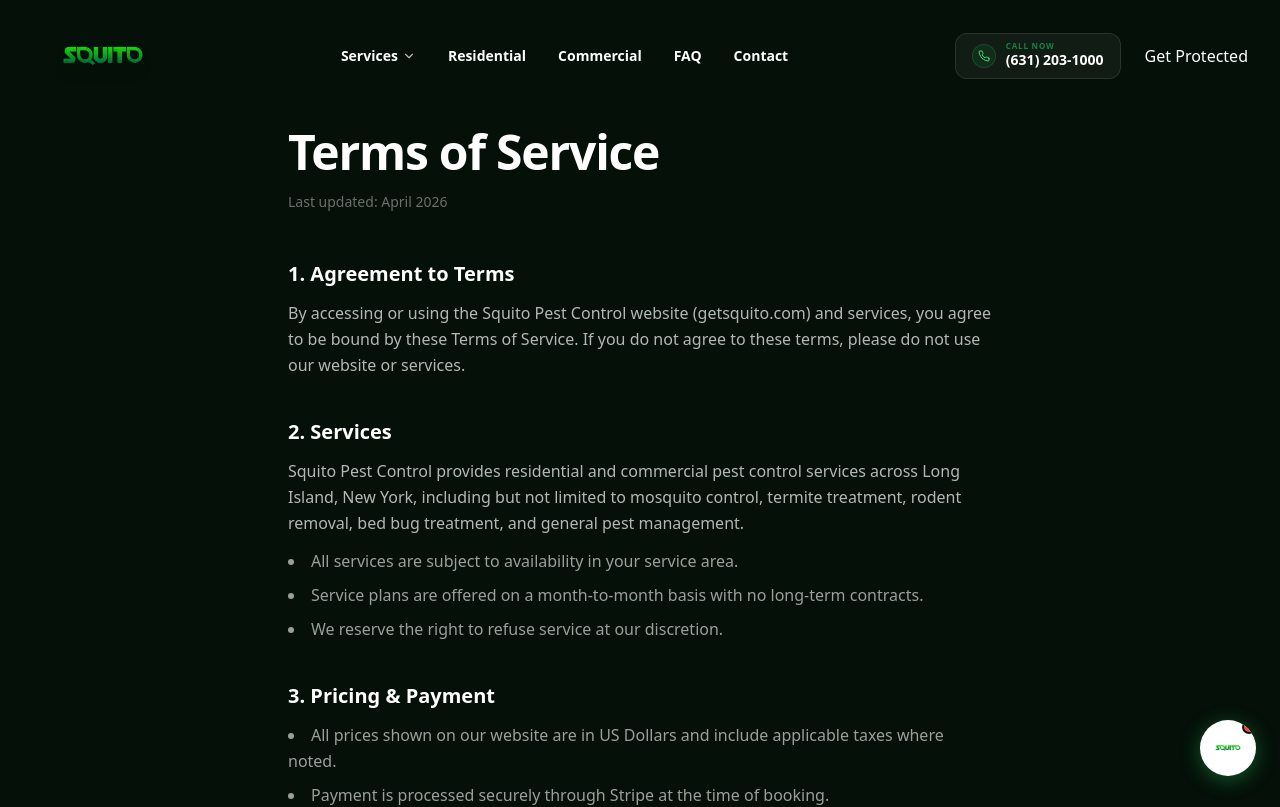
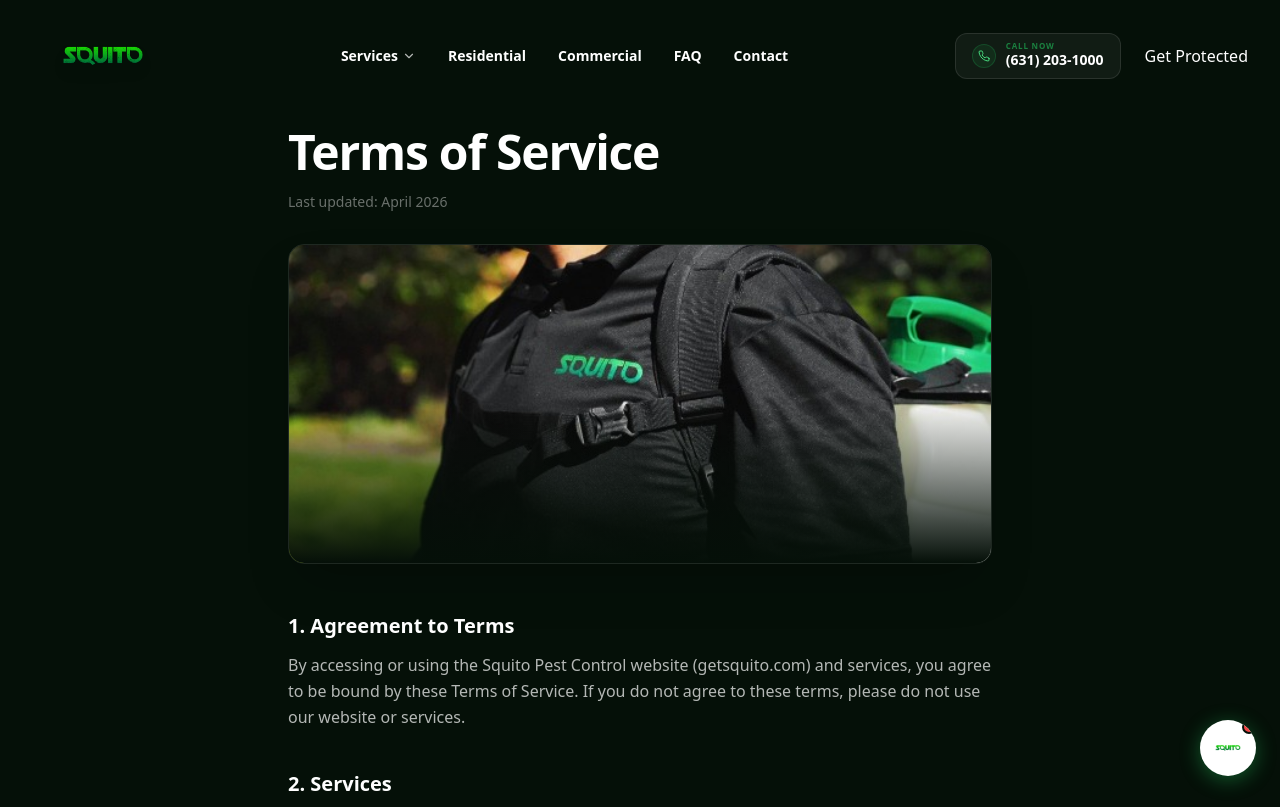
Before and after one commit to squitopest/Squito-Pest-Control, a Next.js app: page /terms in a window 1280 px wide. Shown: the top 807 px of the page. Built offline with nearby package versions, Linux system fonts and the light colour scheme.

Commit message:
Add team action photo as banner to Privacy Policy and Terms of Service pages

```diff
--- a/src/app/privacy/page.tsx
+++ b/src/app/privacy/page.tsx
@@ -12,7 +12,16 @@
         <h1 className="text-4xl md:text-5xl font-display font-bold text-white mb-4 tracking-tight">
           Privacy Policy
         </h1>
-        <p className="text-white/40 text-sm mb-12">Last updated: April 2026</p>
+        <p className="text-white/40 text-sm mb-8">Last updated: April 2026</p>
+
+        <div className="relative w-full h-64 md:h-80 rounded-2xl overflow-hidden mb-12 border border-white/10 shadow-2xl">
+          <div className="absolute inset-0 bg-gradient-to-t from-background via-transparent to-transparent z-10" />
+          <img
+            src="/team-action.jpg"
+            alt="Squito Pest Control Team"
+            className="w-full h-full object-cover object-center"
+          />
+        </div>
 
         <div className="space-y-10 text-white/70 leading-relaxed">
           <section>
--- a/src/app/terms/page.tsx
+++ b/src/app/terms/page.tsx
@@ -12,7 +12,16 @@
         <h1 className="text-4xl md:text-5xl font-display font-bold text-white mb-4 tracking-tight">
           Terms of Service
         </h1>
-        <p className="text-white/40 text-sm mb-12">Last updated: April 2026</p>
+        <p className="text-white/40 text-sm mb-8">Last updated: April 2026</p>
+
+        <div className="relative w-full h-64 md:h-80 rounded-2xl overflow-hidden mb-12 border border-white/10 shadow-2xl">
+          <div className="absolute inset-0 bg-gradient-to-t from-background via-transparent to-transparent z-10" />
+          <img
+            src="/team-action.jpg"
+            alt="Squito Pest Control Team"
+            className="w-full h-full object-cover object-center"
+          />
+        </div>
 
         <div className="space-y-10 text-white/70 leading-relaxed">
           <section>
```
Also changed, not shown: public/team-action.jpg (added).
